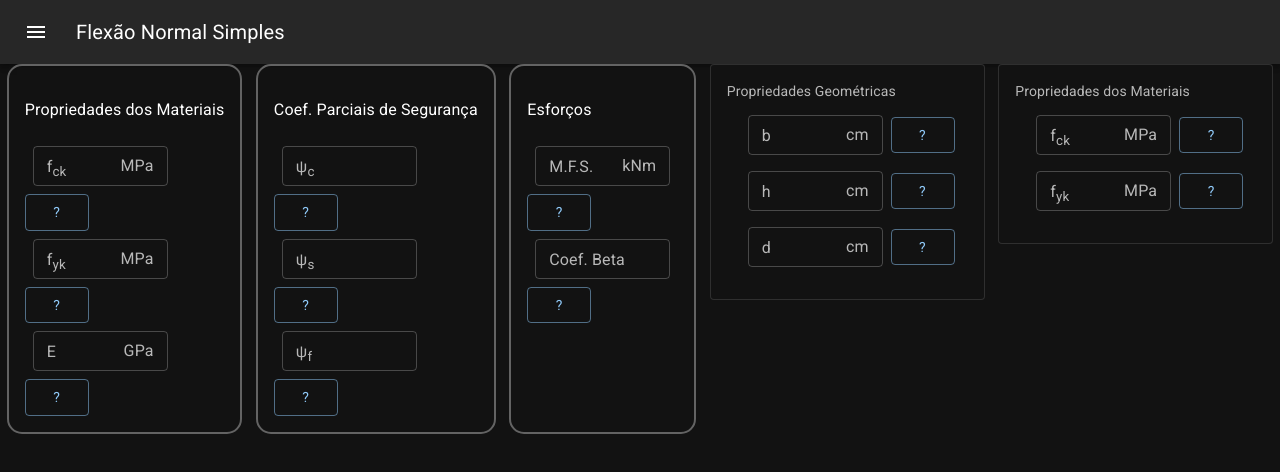
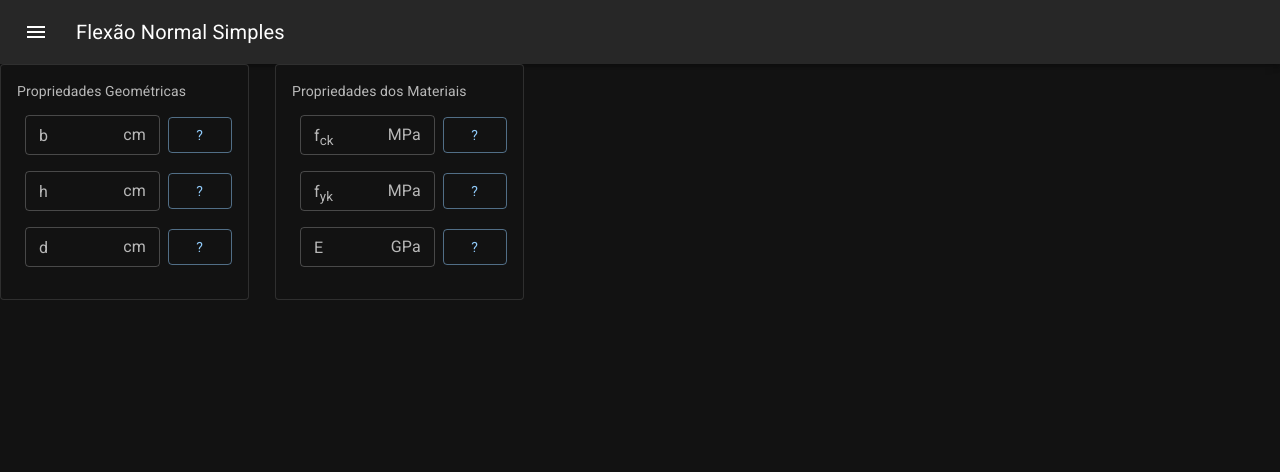
Before and after one commit to Brunoengi/FNS-ReactTS, a React (Create React App) app: page / in a window 1280 px wide. Shown: the top 472 px of the page. Built offline with nearby package versions, Linux system fonts and the light colour scheme; a web font is replaced by a local one.

Commit message:
Material Properties inputs fineshed

```diff
--- a/src/components/OutlinedCard/index.tsx
+++ b/src/components/OutlinedCard/index.tsx
@@ -27,7 +27,7 @@ const card = (title: string, children: React.ReactNode)  => (
 
 export default function OutlinedCard({title, children}: Icard) {
   return (
-    <Box sx={{ minWidth: 275 }}>
+    <Box sx={{ minWidth: 275, display:'flex', justifyContent:'start' }}>
       <Card variant="outlined">{card(title, children)}</Card>
     </Box>
   );
--- a/src/pages/main/Main.module.scss
+++ b/src/pages/main/Main.module.scss
@@ -1,12 +1,11 @@
 main {
     display: flex;
     font-size: 1rem;
-    justify-content: space-around;
+    justify-content:start;
 }
 
 .card {
     display: flex;
-    flex-direction: column;
     border: 2px solid rgb(99, 99, 99);
     padding: 1rem;
     border-radius: 15px;
--- a/src/pages/main/index.tsx
+++ b/src/pages/main/index.tsx
@@ -5,143 +5,19 @@ import BasicPopover from 'components/BasicPopover';
 import Menu from 'components/Menu';
 import OutlinedCard from 'components/OutlinedCard';
 import LineForm from 'components/LineForm';
-import BasicSelect from 'components/BasicSelect';
 
 export default function main() {
 
   const info = {
-    Possiblefck: [20, 25, 30, 35, 40 , 45 ,50, 55, 60, 65, 70 ,75, 80, 85, 90],
-    Possiblefyk: ['500 (CA-50)', '600 (CA-60)']
+    Possiblefck: [20, 25, 30, 35, 40, 45 ,50, 55, 60, 65, 70 ,75, 80, 85, 90],
+    Possiblefyk: ['500 (CA-50)', '600 (CA-60)'],
+    PossibleE: [190, 200, 210]
   }
 
   return (
     <>
     <Menu/>
-    <main>
-      <div className={styles.card}>
-        <p>Propriedades dos Materiais</p>
-        <div className={styles.lineForm}>
-          <TextField
-            size='small'
-            label={<div>f<sub>ck</sub></div>}
-            id="fck"
-            sx={{ m: 1, width: '15ch' }}
-            InputProps={{
-              endAdornment: <InputAdornment position="end">MPa</InputAdornment>,
-            }}
-          />
-          <BasicPopover
-            labelPopOver='?'
-            textPopOver='Resistência caracterísitca a compressão do concreto'
-          />
-        </div>
-
-        <div className={styles.lineForm}>
-          <TextField
-            size='small'
-            label={<div>f<sub>yk</sub></div>}
-            id="fyk"
-            sx={{ m: 1, width: '15ch' }}
-            InputProps={{
-              endAdornment: <InputAdornment position="end">MPa</InputAdornment>,
-            }}
-          />
-          <BasicPopover
-            labelPopOver='?'
-            textPopOver='Um texto de teste'
-          />
-        </div>
-
-        <div className={styles.lineForm}>
-          <TextField
-            size='small'
-            label='E'
-            id='E'
-            sx={{ m: 1, width: '15ch' }}
-            InputProps={{
-              endAdornment: <InputAdornment position="end">GPa</InputAdornment>,
-            }}
-          />
-          <BasicPopover
-            labelPopOver='?'
-            textPopOver='Tensão de escoamento característica do aço'
-          />
-        </div>
-
-      </div>
-
-      <div className={styles.card}>
-        <p>Coef. Parciais de Segurança</p>
-        <div className={styles.lineForm}>
-          <TextField
-            size='small'
-            label={<div>{String.fromCharCode(968)}<sub>c</sub></div>}
-            id='qsic'
-            sx={{ m: 1, width: '15ch' }}
-          />
-          <BasicPopover
-            labelPopOver='?'
-            textPopOver='Coeficiente Parcial de Segurança para o concreto'
-          />
-        </div>
-
-        <div className={styles.lineForm}>
-          <TextField
-            size='small'
-            label={<div>{String.fromCharCode(968)}<sub>s</sub></div>}
-            id="qsis"
-            sx={{ m: 1, width: '15ch' }}
-          />
-          <BasicPopover
-            labelPopOver='?'
-            textPopOver='Coeficiente Parcial de Segurança para o aço'
-          />
-        </div>
-        <div className={styles.lineForm}>
-          <TextField
-            size='small'
-            label={<div>{String.fromCharCode(968)}<sub>f</sub></div>}
-            id="qsif"
-            sx={{ m: 1, width: '15ch' }}
-          />
-          <BasicPopover
-            labelPopOver='?'
-            textPopOver='Coeficiente Parcial de Segurança para o momento'
-          />
-        </div>
-      </div>
-
-      <div className={styles.card}>
-        <p>Esforços</p>
-        <div className={styles.lineForm}>
-          <TextField
-            size='small'
-            label={<div>M.F.S.</div>}
-            id="qsic"
-            sx={{ m: 1, width: '15ch' }}
-            InputProps={{
-              endAdornment: <InputAdornment position="end">kNm</InputAdornment>,
-            }}
-          />
-          <BasicPopover
-            labelPopOver='?'
-            textPopOver='Um texto de teste'
-          />
-        </div>
-
-        <div className={styles.lineForm}>
-          <TextField
-            size='small'
-            label={<div>Coef. Beta</div>}
-            id="qsis"
-            sx={{ m: 1, width: '15ch' }}
-          />
-          <BasicPopover
-            labelPopOver='?'
-            textPopOver='Um texto de teste'
-          />
-        </div>
-      </div>
+    <main className={styles.main}>
       <OutlinedCard
         title='Propriedades Geométricas'
       >
@@ -189,6 +65,14 @@ export default function main() {
             type='select'
             textPopOver='Tensão caracterísitica do aço'
           />
+          <LineForm
+             dataset={info.PossibleE}
+             context={<div>E</div>}
+             labelSelect={'E'}
+             endText='GPa'
+             type='select'
+             textPopOver='Módulo de elasticidade do aço'
+          />
 
         </div>
       </OutlinedCard>
```
